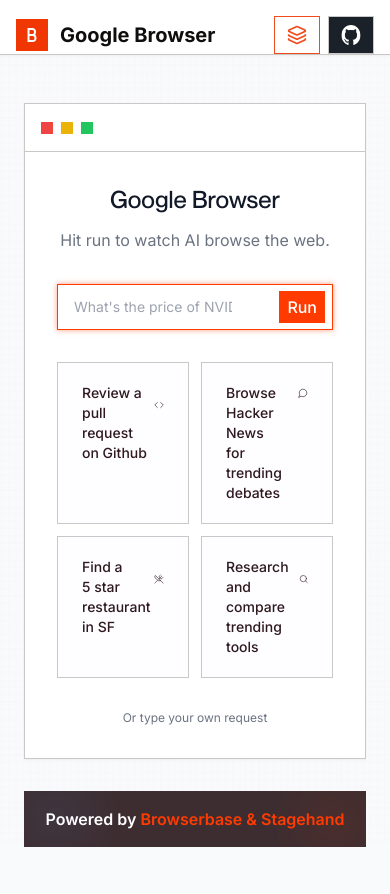
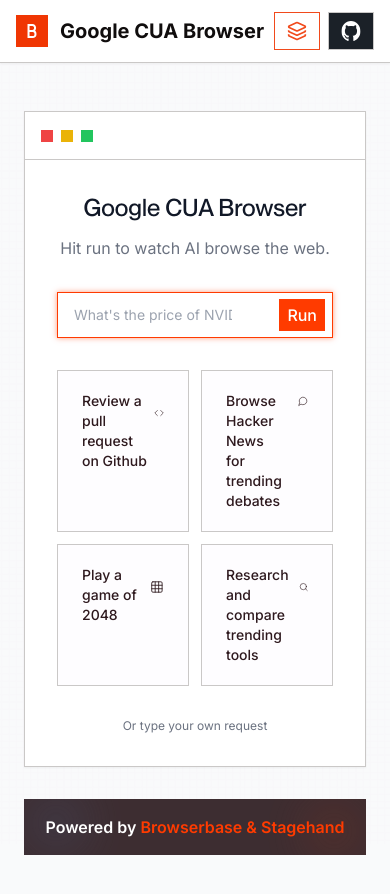
Before and after one commit to browserbase/gemini-browser, a Next.js app: page / in a window 390 px wide. Shown: the top 894 px of the page. Built offline with nearby package versions, Linux system fonts and the light colour scheme; no server answers.

Commit message:
cleanup logs, mobile optimizations, new example prompt

```diff
--- a/app/components/BrowserSessionContainer.tsx
+++ b/app/components/BrowserSessionContainer.tsx
@@ -207,7 +207,7 @@
                   {/* Simple loading animation that will always show when session URL is not available */}
                   <div className="flex flex-col items-center space-y-6 w-full animate-in fade-in slide-in-from-bottom-5 duration-500">
                     <h2 className="text-2xl font-semibold text-white z-10 animate-in fade-in duration-700 delay-500">
-                      Starting Google Browser
+                      Starting Google CUA Browser
                     </h2>
                     <div className="flex flex-col items-center space-y-4 w-full animate-in fade-in duration-700 delay-500">
                       <div className="mt-4 flex justify-center">
--- a/app/components/ChatFeed.tsx
+++ b/app/components/ChatFeed.tsx
@@ -252,7 +252,7 @@
       exit="exit"
     >
       <NavBar
-        title="Google Browser"
+        title="Google CUA Browser"
         showCloseButton={true}
         onClose={onClose}
         showGitHubButton={false}
--- a/app/components/NavBar.tsx
+++ b/app/components/NavBar.tsx
@@ -13,7 +13,7 @@
 }
 
 export default function NavBar({
-  title = "Google Browser",
+  title = "Google CUA Browser",
   showCloseButton = false,
   onClose,
   showGitHubButton = true,
@@ -21,7 +21,7 @@
 }: NavBarProps) {
   return (
     <motion.nav
-      className={`flex justify-between items-center px-4 pt-4 sm:px-8 sm:py-4 bg-white border-b border-[#CAC8C7] shadow-sm relative z-10 ${className}`}
+      className={`flex justify-between items-center px-4 py-3 sm:px-8 sm:py-4 bg-white border-b border-[#CAC8C7] shadow-sm relative z-10 ${className}`}
       initial={{ y: -20, opacity: 0 }}
       animate={{ y: 0, opacity: 1 }}
       transition={{ delay: 0.2 }}
@@ -38,7 +38,7 @@
         >
           <Image
             src="/favicon.svg"
-            alt="Google Browser"
+            alt="Google CUA Browser"
             className="w-8 h-8"
             width={32}
             height={32}
--- a/app/layout.tsx
+++ b/app/layout.tsx
@@ -17,11 +17,11 @@
 
 export const metadata: Metadata = {
   metadataBase: new URL(process.env.NEXT_PUBLIC_SITE_URL ?? "http://localhost:3000"),
-  title: "Google Browser",
+  title: "Google CUA Browser",
   description: "Watch AI browse the web, for free",
   openGraph: {
     images: ["/og.png"],
-    title: "Google Browser",
+    title: "Google CUA Browser",
     description: "Watch AI browse the web, for free",
     url: "https://google.browserbase.com",
   },
--- a/app/page.tsx
+++ b/app/page.tsx
@@ -6,7 +6,7 @@
 import posthog from "posthog-js";
 import ChatFeed from "./components/ChatFeed";
 import NavBar from "./components/NavBar";
-import { Code, MessageCircle, UtensilsCrossed, Search } from "lucide-react";
+import { Code, MessageCircle, Search, Grid3x3 } from "lucide-react";
 
 const Tooltip = ({
   children,
@@ -139,7 +139,7 @@
               <div className="p-8 md:p-10 lg:p-12 flex flex-col items-center gap-8 md:gap-10">
                 <div className="flex flex-col items-center gap-3 md:gap-5">
                   <h1 className="text-2xl md:text-3xl lg:text-4xl font-ppneue text-gray-900 text-center">
-                    Google Browser
+                    Google CUA Browser
                   </h1>
                   <p className="text-base md:text-lg font-ppsupply text-gray-500 text-center">
                     Hit run to watch AI browse the web.
@@ -219,14 +219,14 @@
                     transition={{ duration: 0.3, delay: 0.5 }}
                     onClick={() =>
                       startChat(
-                        "Help me find a good restaurant in San Francisco that's open right now and has vegetarian options. Check their menu and tell me what they have."
+                        "Play a game of 2048 on https://www.2048.org/. Just try to win and I'll watch. Good luck!"
                       )
                     }
                     className="p-3 md:p-5 lg:p-6 text-sm md:text-base lg:text-xl text-[#2E191E] border border-[#CAC8C7] hover:border-[#FF3B00] hover:text-[#FF3B00] transition-colors font-ppsupply font-medium text-center overflow-hidden text-ellipsis break-words whitespace-normal md:min-h-[100px] lg:min-h-[120px] flex items-center justify-center backdrop-blur-sm bg-opacity-60 bg-[rgba(245,240,255,0.15)] hover:bg-[rgba(255,59,0,0.05)] rounded-none"
                   >
                     <div className="w-full h-full flex flex-row justify-between items-start px-3 py-2 md:px-4 md:py-3 space-y-3">
-                      <span className="text-left">Find a<br />5 star restaurant in SF</span>
-                      <UtensilsCrossed size={20} strokeWidth={1.5} className="rounded-none" />
+                      <span className="text-left">Play a game of<br />2048</span>
+                      <Grid3x3 size={20} strokeWidth={1.5} className="rounded-none" />
                     </div>
                   </motion.button>
                   <motion.button
```
